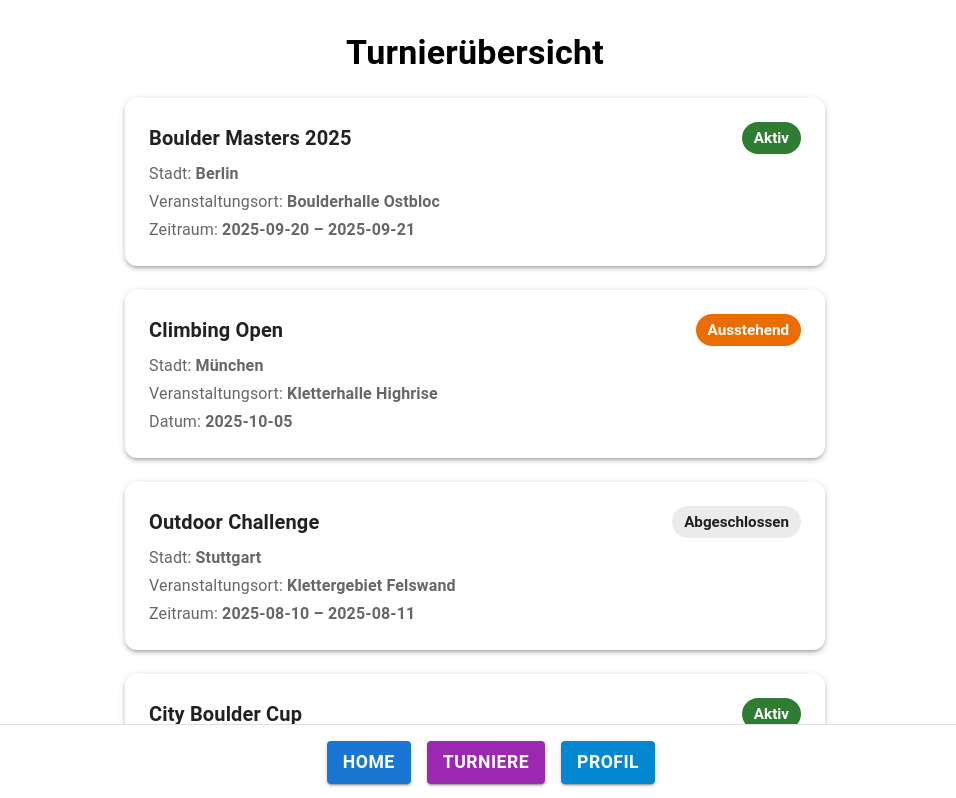
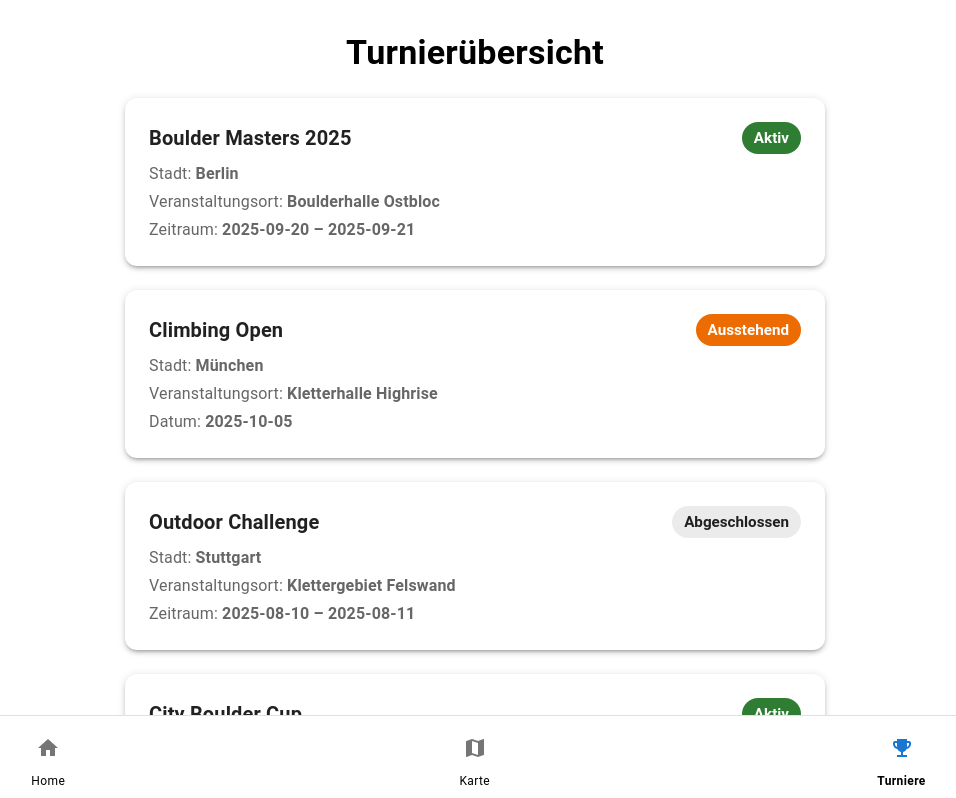
Before and after one commit to JonasFlachmann/ClimbingTurnamentAppPublic, a Next.js app: page /tournament-overview in a window 1280 px wide. Shown: the top 798 px of the page, without its empty margins (165-1121 px from the left). Built offline with nearby package versions, Linux system fonts and the light colour scheme.

Commit message:
Update tournament-overview.tsx

```diff
--- a/pages/tournament-overview.tsx
+++ b/pages/tournament-overview.tsx
@@ -1,5 +1,8 @@
 import React from "react";
-import { Box, Paper, Typography, Button, Stack, Chip } from "@mui/material";
+import { Box, Paper, Typography, Stack, Chip, IconButton } from "@mui/material";
+import HomeIcon from "@mui/icons-material/Home";
+import MapIcon from "@mui/icons-material/Map";
+import EmojiEventsIcon from "@mui/icons-material/EmojiEvents";
 import { useRouter } from "next/router";
 
 // Dummy-Daten für Turniere
@@ -7,7 +10,7 @@ const tournaments = [
   {
     id: 1,
     name: "Boulder Masters 2025",
-    status: "Aktiv", // "Ausstehend", "Abgeschlossen"
+    status: "Aktiv",
     stadt: "Berlin",
     ort: "Boulderhalle Ostbloc",
     start: "2025-09-20",
@@ -73,10 +76,6 @@ const statusColor = (status: string) => {
   }
 };
 
-const formatDateRange = (start: string, end: string) => {
-  return start === end ? start : `${start} – ${end}`;
-};
-
 const TournamentOverviewPage: React.FC = () => {
   const router = useRouter();
 
@@ -85,8 +84,11 @@ const TournamentOverviewPage: React.FC = () => {
     router.push("/tournament");
   };
 
+  // Für das Footer-Highlighting
+  const currentPath = router.pathname;
+
   return (
-    <Box sx={{ minHeight: "100vh", bgcolor: "background.default", pb: 8 }}>
+    <Box sx={{ minHeight: "100vh", bgcolor: "background.default", pb: 10 }}>
       <Typography variant="h4" sx={{ p: 3, fontWeight: "bold", textAlign: "center" }}>
         Turnierübersicht
       </Typography>
@@ -133,7 +135,7 @@ const TournamentOverviewPage: React.FC = () => {
         ))}
       </Stack>
 
-      {/* Footer */}
+      {/* Footer wie auf home.tsx */}
       <Box
         component="footer"
         sx={{
@@ -144,37 +146,49 @@ const TournamentOverviewPage: React.FC = () => {
           bgcolor: "background.paper",
           borderTop: 1,
           borderColor: "divider",
-          py: 2,
-          px: 2,
+          py: 1,
           display: "flex",
-          justifyContent: "center",
-          gap: 2,
+          justifyContent: "space-around",
+          alignItems: "center",
+          zIndex: 100,
         }}
       >
-        <Button
-          variant="contained"
-          color="primary"
+        <Box sx={{ display: "flex", flexDirection: "column", alignItems: "center" }}>
+          <IconButton
+            size="large"
+            color={currentPath === "/home" ? "primary" : "default"}
             onClick={() => router.push("/home")}
-          sx={{ fontWeight: "bold", fontSize: "1.1rem" }}
           >
+            <HomeIcon />
+          </IconButton>
+          <Typography variant="caption" sx={{ fontWeight: currentPath === "/home" ? "bold" : "normal" }}>
             Home
-        </Button>
-        <Button
-          variant="contained"
-          color="secondary"
+          </Typography>
+        </Box>
+        <Box sx={{ display: "flex", flexDirection: "column", alignItems: "center" }}>
+          <IconButton
+            size="large"
+            color={currentPath === "/map" ? "primary" : "default"}
+            onClick={() => router.push("/map")}
+          >
+            <MapIcon />
+          </IconButton>
+          <Typography variant="caption" sx={{ fontWeight: currentPath === "/map" ? "bold" : "normal" }}>
+            Karte
+          </Typography>
+        </Box>
+        <Box sx={{ display: "flex", flexDirection: "column", alignItems: "center" }}>
+          <IconButton
+            size="large"
+            color={currentPath === "/tournament-overview" ? "primary" : "default"}
             onClick={() => router.push("/tournament-overview")}
-          sx={{ fontWeight: "bold", fontSize: "1.1rem" }}
           >
+            <EmojiEventsIcon />
+          </IconButton>
+          <Typography variant="caption" sx={{ fontWeight: currentPath === "/tournament-overview" ? "bold" : "normal" }}>
             Turniere
-        </Button>
-        <Button
-          variant="contained"
-          color="info"
-          onClick={() => router.push("/profile")}
-          sx={{ fontWeight: "bold", fontSize: "1.1rem" }}
-        >
-          Profil
-        </Button>
+          </Typography>
+        </Box>
       </Box>
     </Box>
   );
```
Lines whose indentation alone changed are shown as unchanged.
